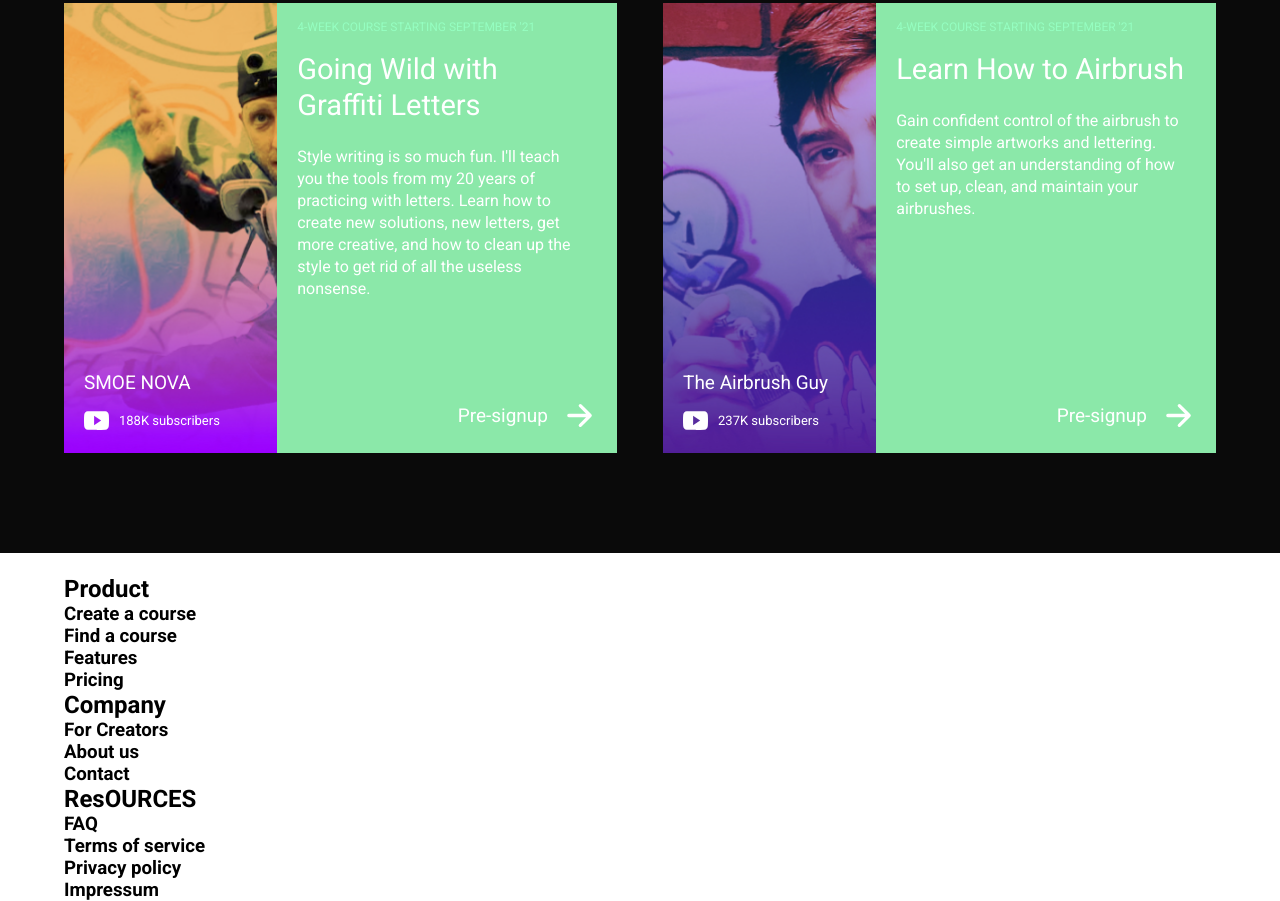
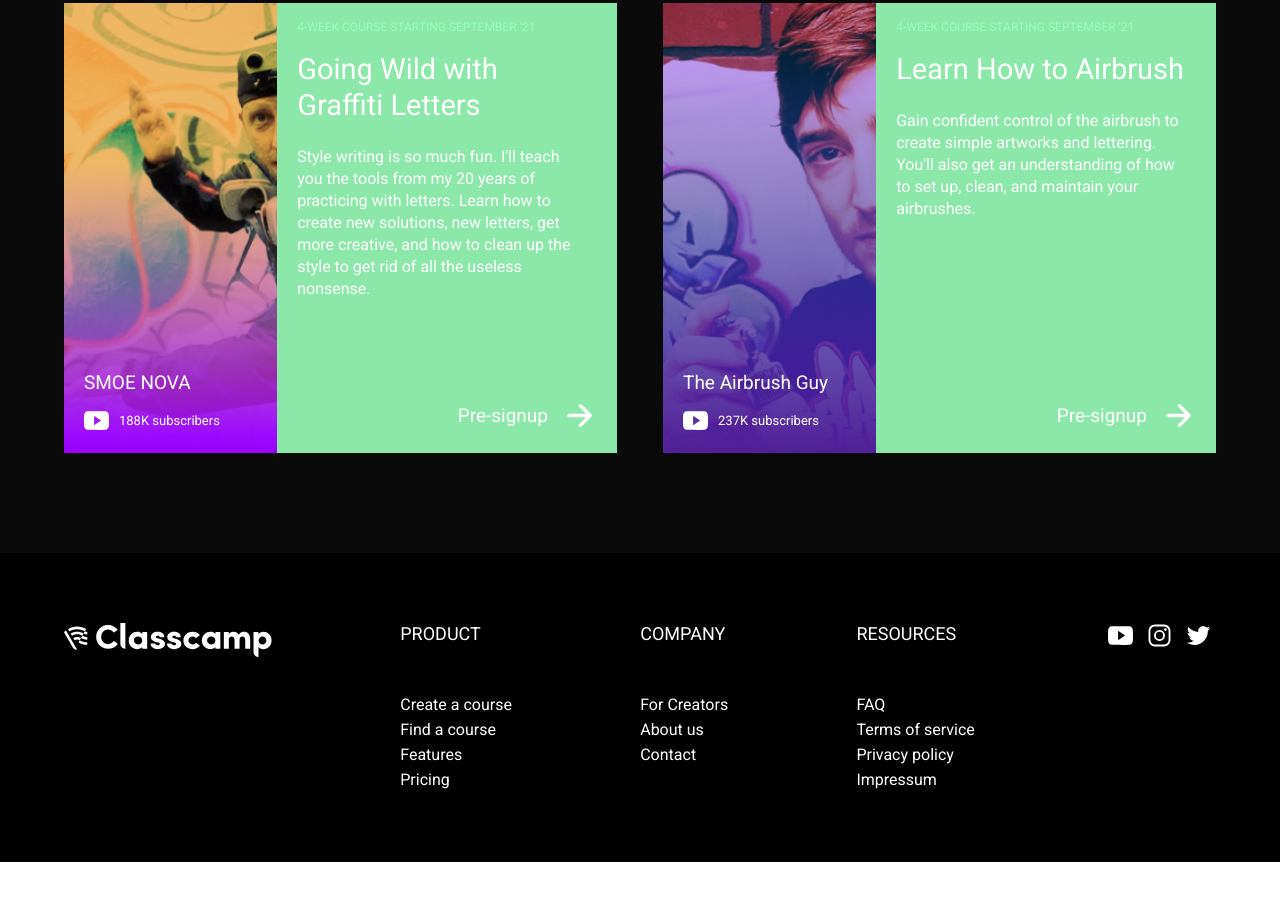
Before and after one commit to anipak/Classcamp, a plain HTML site: page index.html in a window 1280 px wide. Shown: the part 7182-8083 px from the top of the page. After the commit the page ends 8044 px from the top, so only its background shows below. Drawn offline with nearby package versions, Linux system fonts and the light colour scheme.

Commit message:
add footer

```diff
--- a/index.html
+++ b/index.html
@@ -358,11 +358,11 @@
       </div>
     </section>
 
-    <footer id="footer">
+     <footer id="footer">
       <div class="container">
         <div class="footer">
 
-          <img src="./images/footer_img.png" alt="footer_img">
+          <img src="./images/footer.svg" alt="footer_img">
 
           <div class="footer-text">
             <h2>Product</h2>
@@ -387,6 +387,12 @@
             <h3>Impressum</h3>
           </div>
 
+          <div class="footer-icons">
+            <a href="#"><ion-icon name="logo-youtube"></ion-icon></a>
+            <a href="#"><ion-icon name="logo-instagram"></ion-icon></a>
+            <a href="#"><ion-icon name="logo-twitter"></ion-icon></a>
+          </div>
+
         </div>
       </div>
     </footer>
--- a/style.css
+++ b/style.css
@@ -827,3 +827,35 @@ box-shadow: 1px 0px 41px 23px rgba(246, 240, 237, 0.2);
 }
 
 /* footer */
+
+#footer{
+    background: #000;
+    padding: 70px 0;
+}
+
+.footer{
+    display: flex;
+    align-items: start;
+    justify-content: space-between;
+}
+
+.footer-text h2{
+    color: #FFF;
+    font-size: 18px;
+    font-weight: 400;
+    text-transform: uppercase;
+    padding-bottom: 48px;
+}
+
+.footer-text h3{
+    color: #FFF;
+    font-size: 16px;
+    font-weight: 400;
+    padding: 3px 0;
+}
+
+.footer-icons a{
+    color: white;
+    font-size: 25px;
+    padding: 0 5px;
+}
```
Also changed, not shown: images/footer.svg (added), images/footer_classcamp.png (added).
